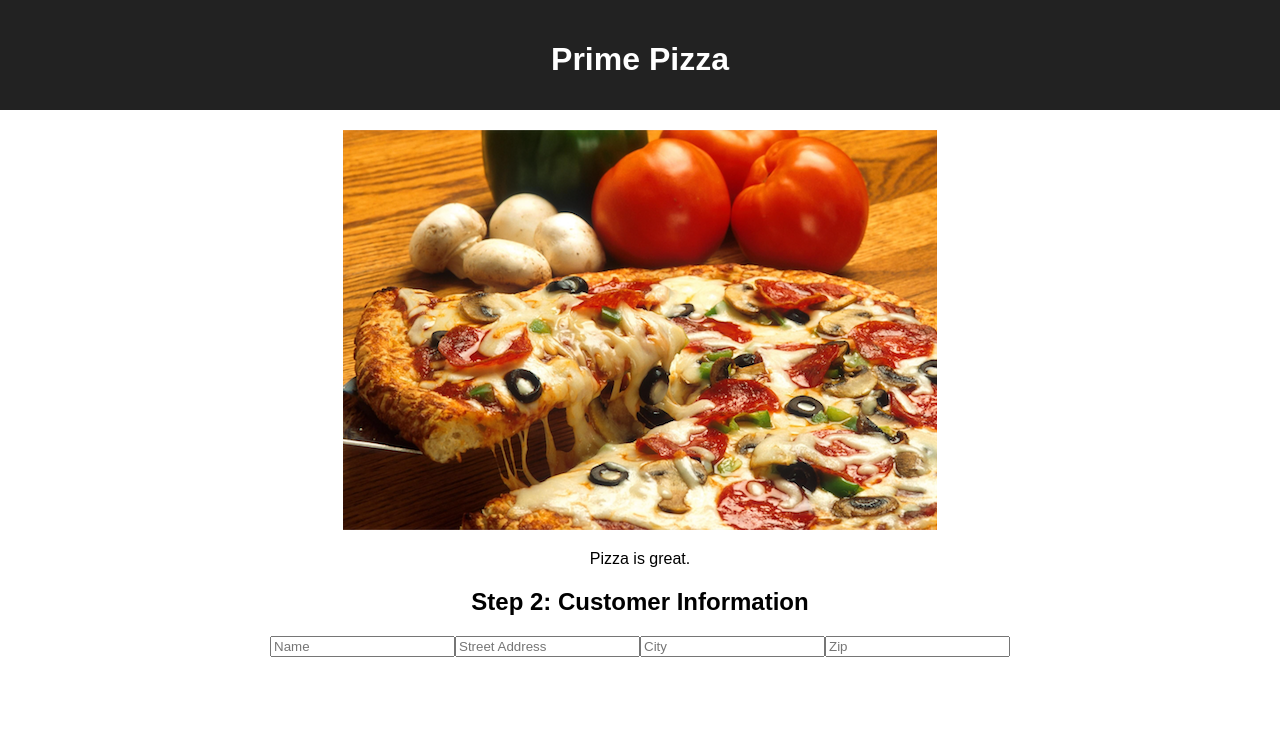
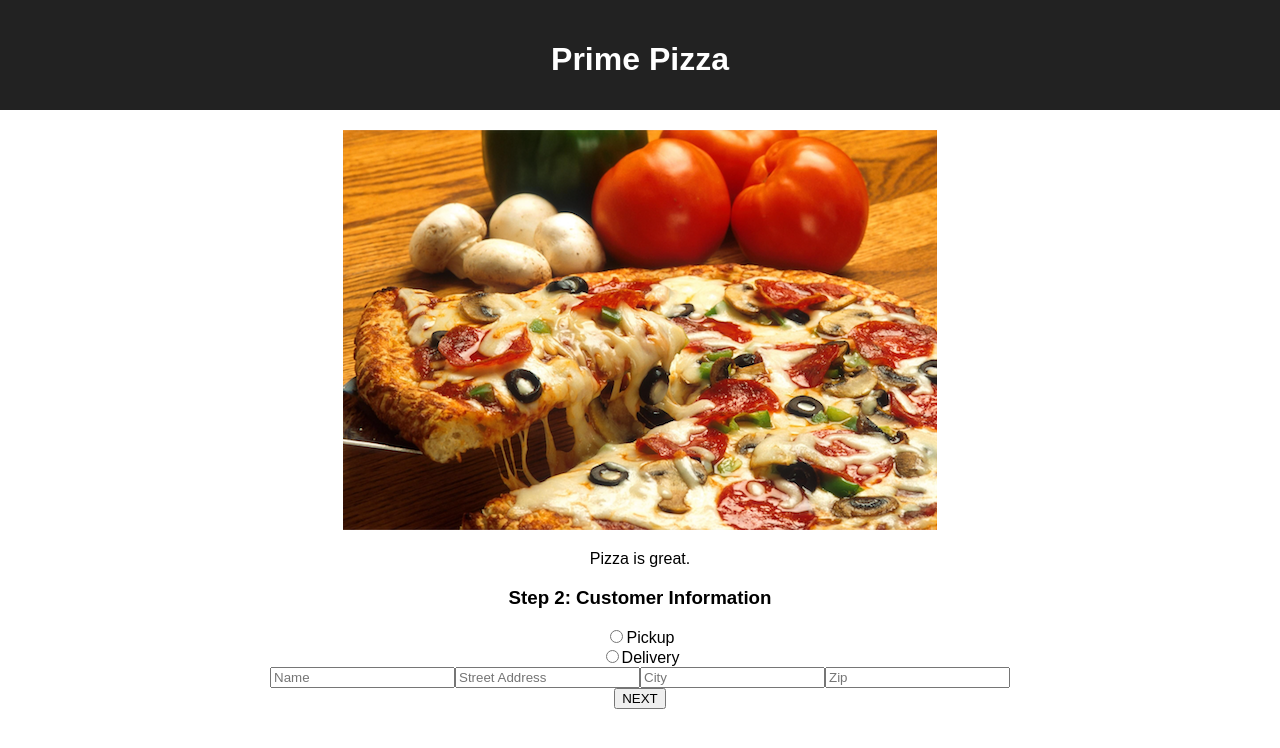
Before and after one commit to xqhuynh/pod-1-redux-pizza-parlor, a React (Create React App) app: page / in a window 1280 px wide. Shown: the top 748 px of the page. Built offline with nearby package versions, Linux system fonts and the light colour scheme.

Commit message:
wireframe radio added

```diff
--- a/src/components/CustomerInfoForm/CustomerInfoForm.jsx
+++ b/src/components/CustomerInfoForm/CustomerInfoForm.jsx
@@ -3,14 +3,24 @@ function CustomerInfoForm() {
     return (
         <>
             <form>
-                <h2>Step 2: Customer Information</h2>
+                <div>
+                    <h3>Step 2: Customer Information</h3>
 
+
+                        <input type="radio" id="pickup" name="pickup_or_delivery"
+                    value="Pickup"/>
+                        <label htmlFor="pickup">Pickup</label><br/>
+                        <input type="radio" id="delivery" name="pickup_or_delivery"
+                    value="Delivery"/>
+                        <label htmlFor="delivery">Delivery</label><br/>
 
                     <input id="name" type="text" placeholder="Name" />
                     <input id="address" placeholder="Street Address" />
                     <input id="city" type="text" placeholder="City" />
                     <input id="zip" type="number" placeholder="Zip" />
 
+                </div>
+                <button type="submit">NEXT</button>
             </form>
         </>
     )
```
